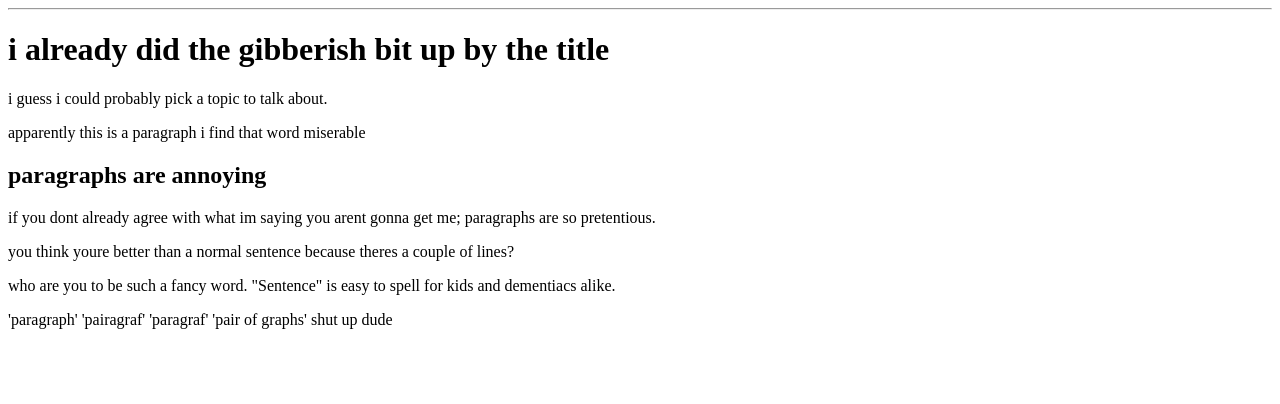
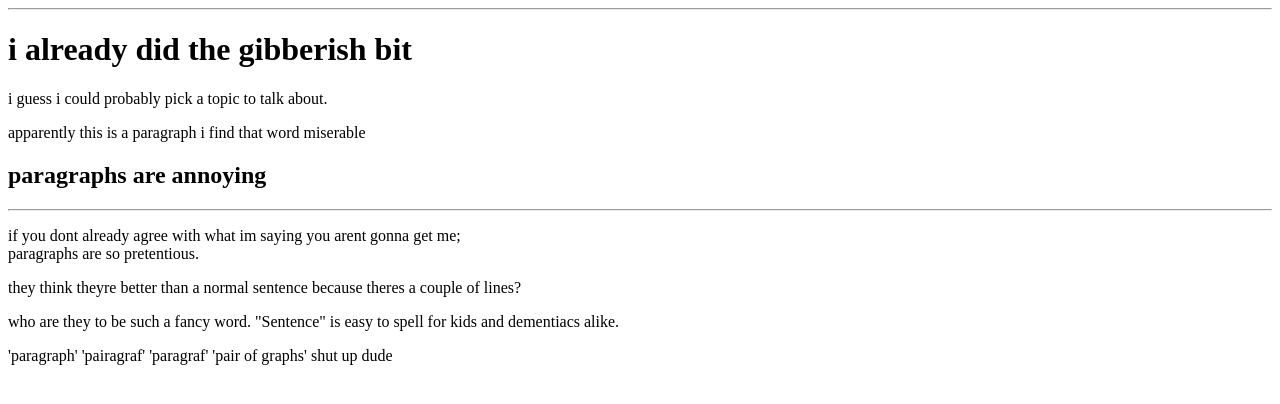
Before and after one commit to Highlands-High-School/my-website-28Caldwell, a plain HTML site: page blablabla.html in a window 1280 px wide. Drawn offline with Linux system fonts and the light colour scheme.

Commit message:
Update blablabla.html

```diff
--- a/blablabla.html
+++ b/blablabla.html
@@ -6,12 +6,14 @@
 </html>
 <hr>
 <body>
-<h1>i already did the gibberish bit up by the title</h1>
-<p>i guess i could probably pick a topic to talk about. <p>
-</p>apparently this is a paragraph i find that word miserable</p>
+<h1>i already did the gibberish bit</h1>
+<p>i guess i could probably pick a topic to talk about. </p>
+<p>apparently this is a paragraph i find that word miserable</p>
 <h2>paragraphs are annoying</h2>
-<p>if you dont already agree with what im saying you arent gonna get me; paragraphs are so pretentious.<p>
-<p>you think youre better than a normal sentence because theres a couple of lines? </p>
-<p>who are you to be such a fancy word. "Sentence" is easy to spell for kids and dementiacs alike.</p>
+  <hr>
+<p>if you dont already agree with what im saying you arent gonna get me; <br>
+  paragraphs are so pretentious.</p>
+<p>they think theyre better than a normal sentence because theres a couple of lines? </p>
+<p>who are they to be such a fancy word. "Sentence" is easy to spell for kids and dementiacs alike.</p>
 <p>'paragraph' 'pairagraf' 'paragraf' 'pair of graphs' shut up dude</p>
 </body>
```
